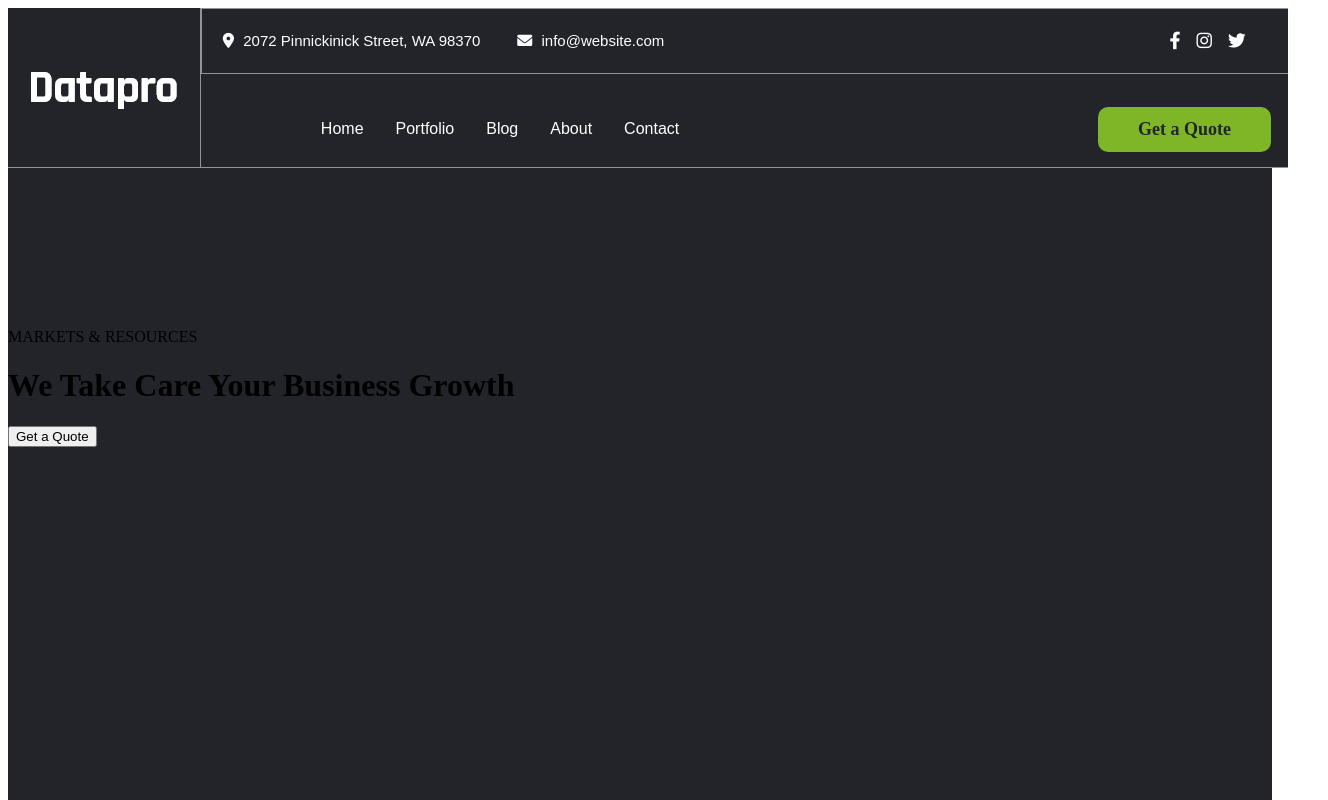
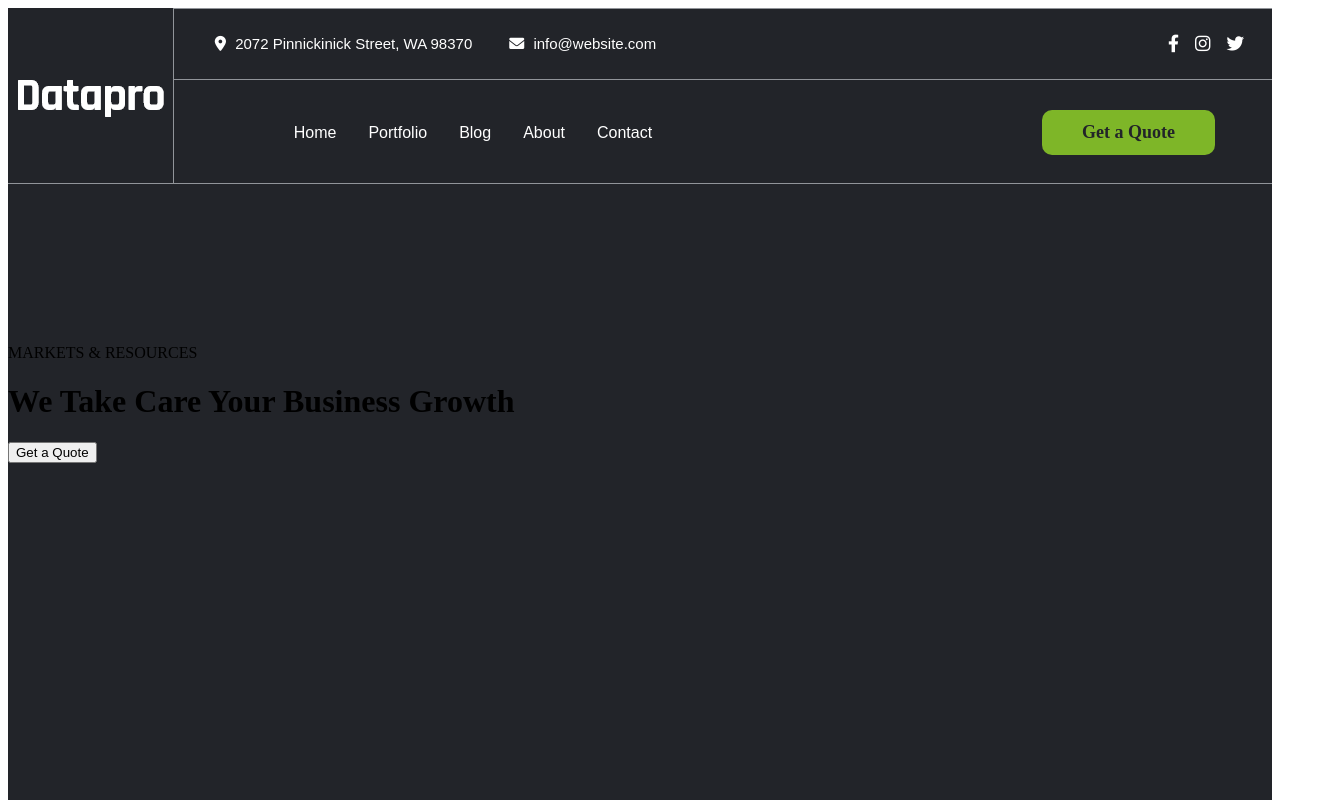
Before and after one commit to ahmedezzaouia/web-agency, a React (Vite) app: page / in a window 1280 px wide. Shown: the top 800 px of the page, 1328 px wide, since content can reach past the window. Built offline with nearby package versions, Linux system fonts and the light colour scheme; the HTML template or start-up script is replaced by a standard one.

Commit message:
fix navigation width

```diff
--- a/src/components/header/navigation/styles.scss
+++ b/src/components/header/navigation/styles.scss
@@ -1,7 +1,6 @@
 .navigation-area {
   background-color: #222429;
-  height: 160px;
-  width: 100vw;
+  height: 11rem;
   display: flex;
   .brand-logo {
     width: 15%;
@@ -12,16 +11,18 @@
     border-bottom: 1px solid #f0f4f989;
   }
   .primary-area {
-    width: 85%;
+    width: 100%;
     color: white;
     border-bottom: 1px solid #f0f4f989;
 
     .top-nav {
-      border: 0.5px solid #f0f4f989;
-      width: 100%;
+      height: 40%;
+      border-bottom: 0.5px solid #f0f4f989;
+      border-top: 0.5px solid #f0f4f989;
       height: 40%;
       display: flex;
       justify-content: space-between;
+      padding: 0px 20px;
       p {
         font-family: "Rubik", sans-serif;
         font-size: 15px;
@@ -37,8 +38,7 @@
         display: flex;
         align-items: center;
         justify-content: center;
-        width: 15%;
-        i {
+          i {
           color: white;
           margin: 0.5rem;
           font-size: 1.1rem;
@@ -50,8 +50,8 @@
       }
     }
     .nav-menu {
-      width: 100%;
-      height: 70%;
+
+      height: 60%;
       display: flex;
       align-items: center;
       justify-content: space-between;
--- a/src/main.css
+++ b/src/main.css
@@ -1,11 +1,8 @@
 @import url("https://fonts.googleapis.com/css2?family=Rubik:wght@300;400;500;700&display=swap");
 
-html,
-* {
+body {
+  /* background-color: black; */
+  /* overflow-x: hidden; */
   margin: 0;
   padding: 0;
 }
-
-body {
-  /* background-color: black; */
-}
```
